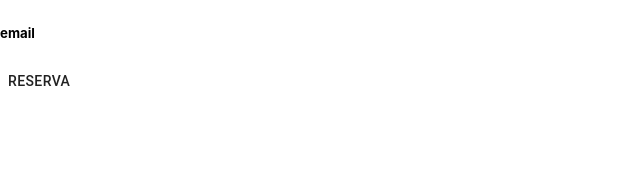
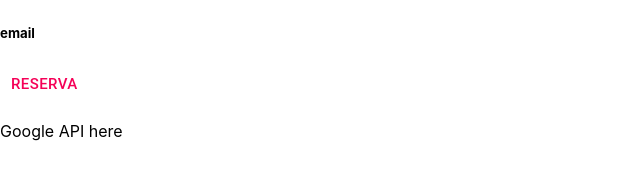
Before and after one commit to richardwellerson/ambeer, a React (Create React App) app: page /profile in a window 1280 px wide. Shown: the part 147-326 px from the top of the page, without its empty margins (0-640 px from the left). Built offline with nearby package versions, Linux system fonts and the light colour scheme.

Commit message:
Criando GoogleAPIComponent

```diff
--- /dev/null
+++ b/src/components/Profile/GoogleAPIComponent.jsx
@@ -0,0 +1,11 @@
+import React from 'react';
+
+const GoogleAPIComponent = () => {
+  return (
+    <div>
+      <p>Google API here</p>
+    </div>
+  );
+};
+
+export default GoogleAPIComponent;
--- a/src/components/Profile/ReservationButton.jsx
+++ b/src/components/Profile/ReservationButton.jsx
@@ -5,7 +5,7 @@ import { Button } from '@material-ui/core';
 const ReservationButton = () => {
   return (
     <Link to="/reservation">
-      <Button>Reserva</Button>
+      <Button size='large' color='secondary'>Reserva</Button>
     </Link>
   );
 };
--- a/src/pages/Profile.jsx
+++ b/src/pages/Profile.jsx
@@ -2,6 +2,7 @@ import React, { useContext } from 'react';
 import Ambeer from '../context';
 import UserData from '../components/Profile/UserData';
 import ReservationButton from '../components/Profile/ReservationButton';
+import GoogleAPIComponent from '../components/Profile/GoogleAPIComponent';
 
 const Profile = () => {
   const { login } = useContext(Ambeer);
@@ -12,6 +13,7 @@ const Profile = () => {
       <p>{actualRoute}</p>
       <UserData />
       <ReservationButton />
+      <GoogleAPIComponent />
     </div>
   );
 };
```
